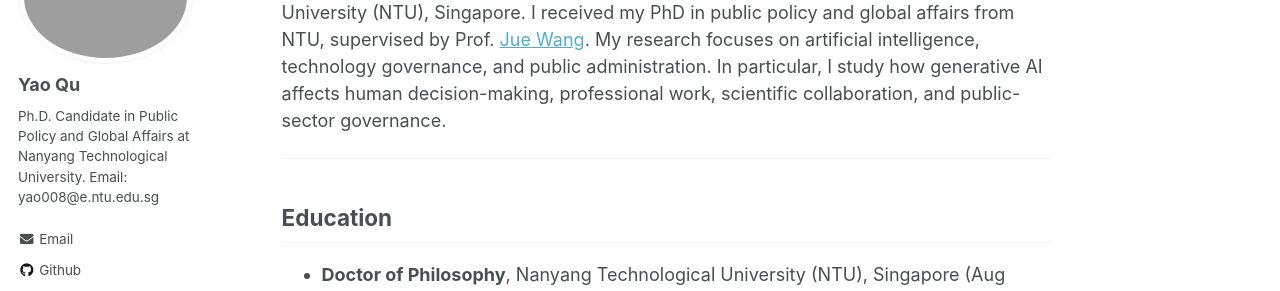
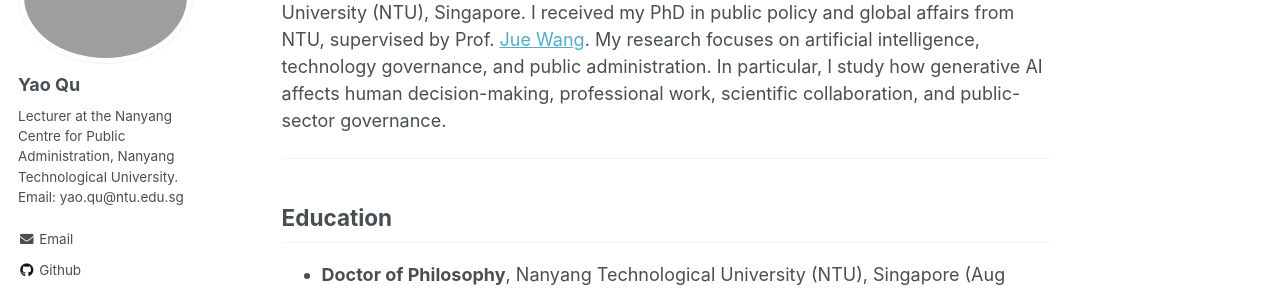
Before and after one commit to yao008/yao008.github.io, a Jekyll site: the page built from _pages/about.md, in a window 1280 px wide. Shown: the part 188-479 px from the top of the page. Built offline with Jekyll 4.4.1, drawn with Linux system fonts in a browser that asks for light colours.

Commit message:
Update author bio and contact information

```diff
--- a/_config.yml
+++ b/_config.yml
@@ -10,7 +10,7 @@ locale                   : "en-US"
 title                    : "Yao Qu's Website"
 title_separator          : "-"
 name                     : &name "Yao Qu"
-description              : &description "Ph.D. Student"
+description              : &description "Lecturer"
 url                      :  https://yao008.github.io # the base hostname & protocol for your site e.g. "https://mmistakes.github.io"
 baseurl                  : "" # the subpath of your site, e.g. "/blog"
 repository               : "yao008/yao008.github.io"
@@ -82,11 +82,11 @@ analytics:
 author:
   name             : "Yao Qu"
   avatar           : "profile.png"
-  bio              : " Ph.D. Candidate in Public Policy and Global Affairs at Nanyang Technological University. Email: yao008@e.ntu.edu.sg"
+  bio              : "Lecturer at the Nanyang Centre for Public Administration, Nanyang Technological University. Email: yao.qu@ntu.edu.sg"
   location         :
   employer         :
   googlescholar    : "https://scholar.google.com/citations?user=2UwLZRkAAAAJ&hl=en"
-  email            : yao008@e.ntu.edu.sg
+  email            : yao.qu@ntu.edu.sg
   researchgate     :
   uri              :
   bitbucket        :
```
